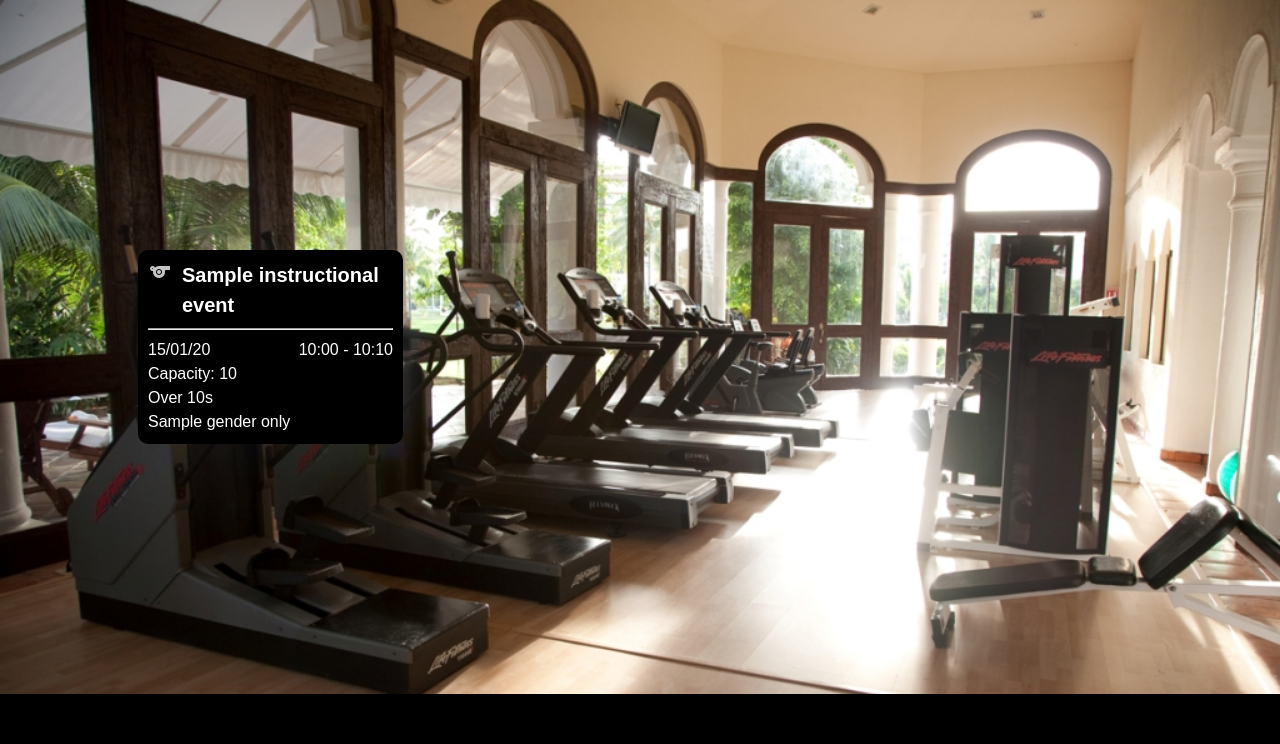
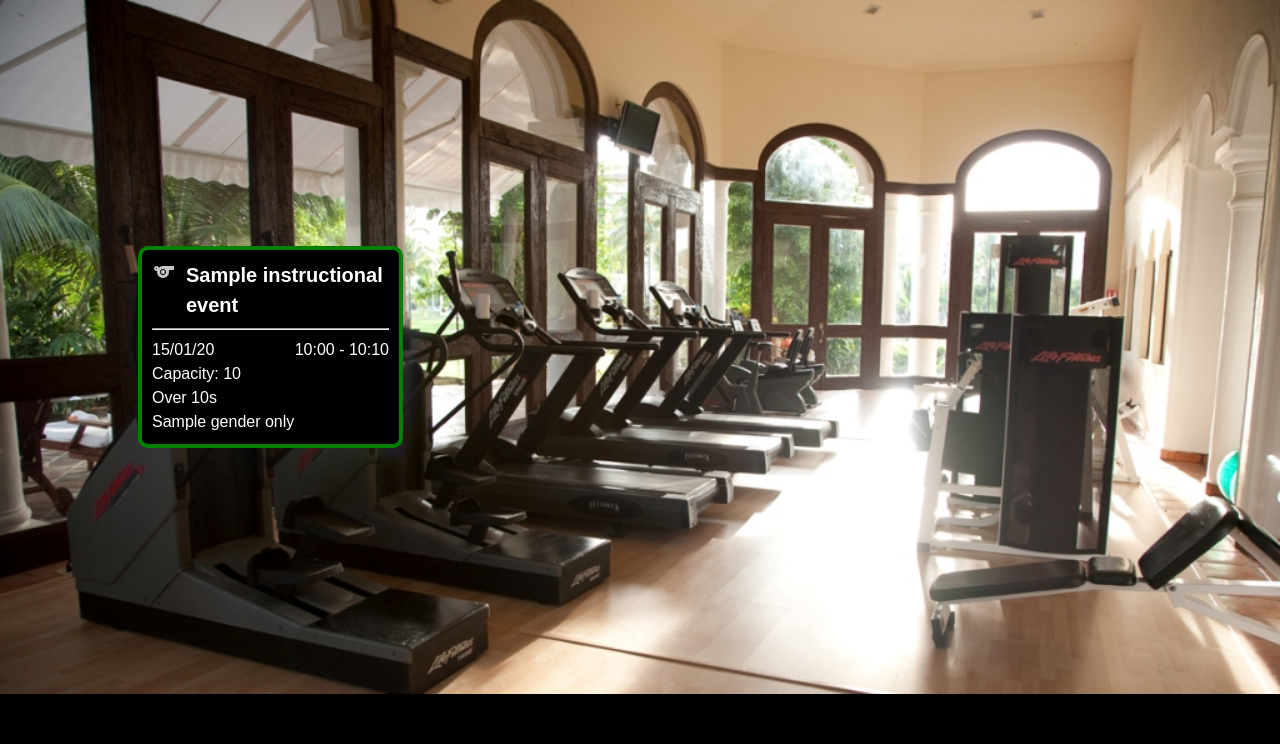
Before and after one commit to douglasrusse11/gym_project, a Flask app: page /members_area/1/classes in a window 1280 px wide. Shown: the part 56-800 px from the top of the page. Run offline with Flask 2, Linux system fonts and the light colour scheme; a database or web service that is not in the repository returns one stand-in record (values such as "Sample title"); some libraries are stand-ins or nearby versions.

Commit message:
updates members_area/show_all_classes to show booked classes, adds css

```diff
--- a/static/css/style.css
+++ b/static/css/style.css
@@ -74,6 +74,10 @@ main {
 .fully-booked {
     color: #c4c4c4;
     background-color: #8a8a8a;
+}
+
+.member-booked {
+    border: 4px solid #008000;
 }
 
 .members > .individual-container > .individual-container-details {
--- a/templates/members_area/show_all_classes.html
+++ b/templates/members_area/show_all_classes.html
@@ -4,7 +4,7 @@
 <div class="multi-container">
 <section class="classes">
     {% for instructional_event in instructional_events %}
-        <div class="individual-container {% if not instructional_event.has_capacity() %} fully-booked {% endif %}">
+        <div class="individual-container {% if not instructional_event.has_capacity() %} fully-booked {% elif member in instructional_event.members %} member-booked {% endif %}">
             <div class="individual-container-heading">
                 <div class="individual-container-name">
                     <a href="/members_area/{{ member.id }}/classes/{{ instructional_event.id }}">
```
